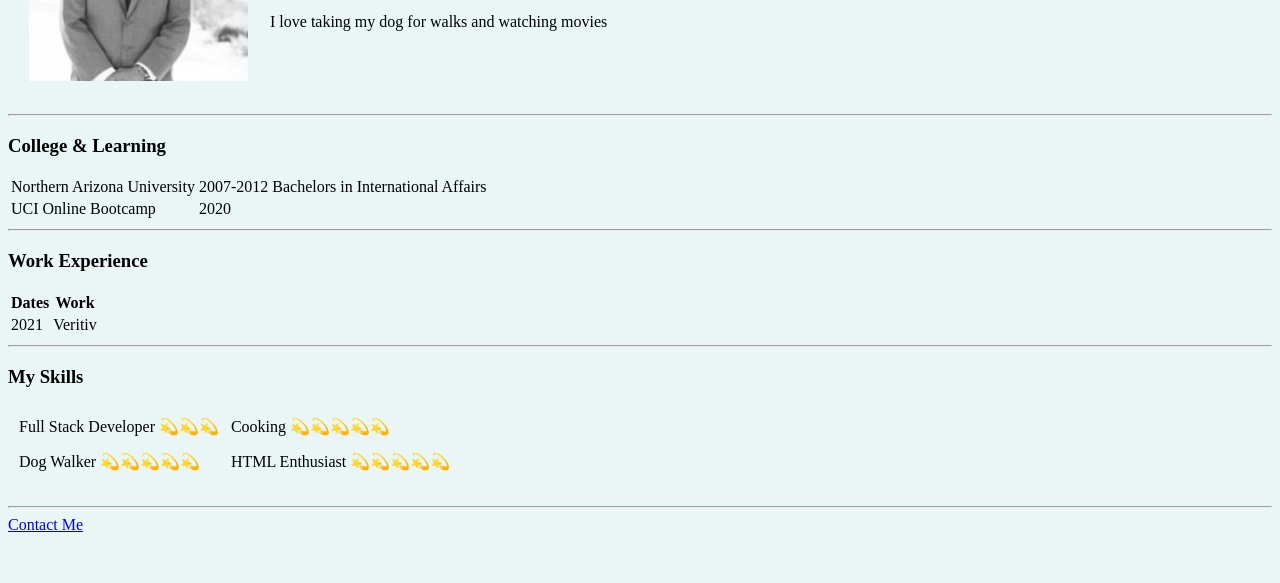
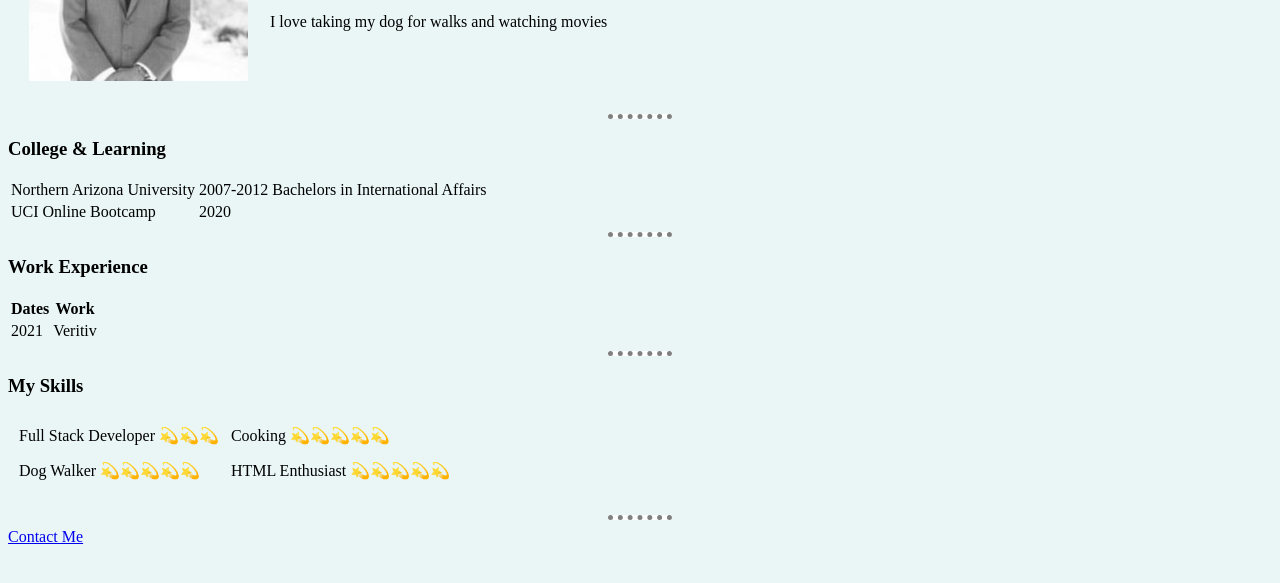
Before and after one commit to NPitroff/htmlCV, a plain HTML site: page index.html in a window 1280 px wide. Shown: the part 167-750 px from the top of the page. Drawn offline with Linux system fonts and the light colour scheme.

Commit message:
Added a style tag with css

```diff
--- a/index.html
+++ b/index.html
@@ -4,8 +4,26 @@
   <head>
     <meta charset="utf-8">
     <title>Nicolai's Personal Site</title>
+
+    <style media="screen">
+      body {
+        background-color: #EAF6F6;
+      }
+
+      hr {
+        background-color: white;
+        border-style: dotted hidden hidden;
+        border-width: 5px;
+        border-color: gray;
+        /* height:2px; */
+        width:5%;
+      }
+
+
+    </style>
+
   </head>
-  <body style="background-color: #EAF6F6;">
+  <body>
     <table cellspacing=20>
       <tr>
         <td>
```
